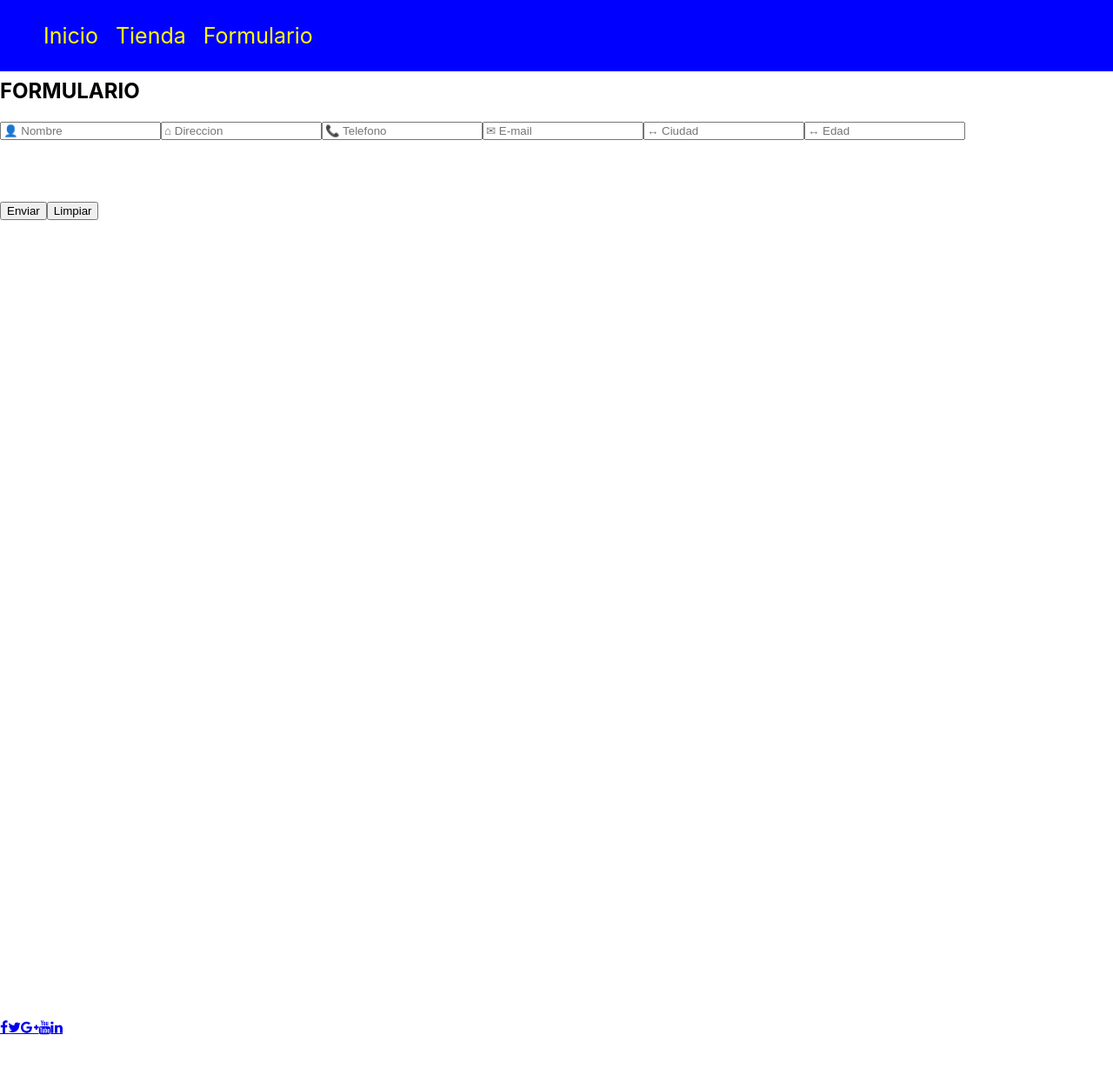
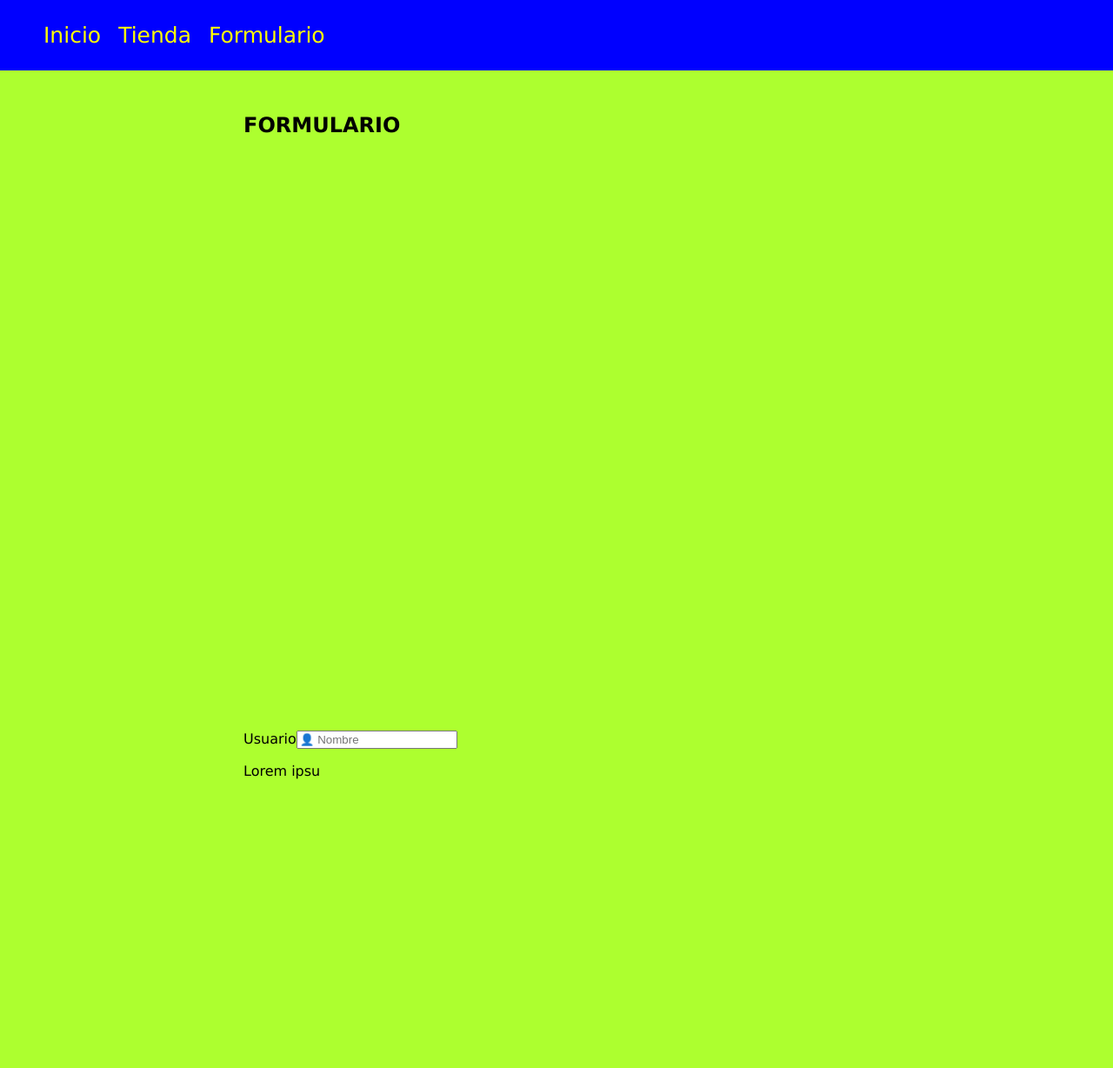
Before and after one commit to SERGIO-ANDRES-SACHEZ-OSORNO/Desarrollo-Web-PYME2, a React (Create React App) app in the folder web/: page /form in a window 1280 px wide. Shown: the top 1228 px of the page at 87% size. After the commit the page ends 896 px from the top, so only its background shows below. Built offline with nearby package versions, Linux system fonts and the light colour scheme.

Commit message:
avance en el formulario

```diff
--- a/web/src/pages/form.css
+++ b/web/src/pages/form.css
@@ -0,0 +1,14 @@
+*{
+    box-sizing: border-box;
+}
+body{
+    background: greenyellow;
+    font-family:'Lucida Sans', 'Lucida Sans Regular', 'Lucida Grande', 'Lucida Sans Unicode', Geneva, Verdana, sans-serif;
+}
+main{
+    max-width: 800px;
+    max-height: 100px;
+    width: 90%;
+    margin: auto;
+    padding: 40px;
+}
--- a/web/src/pages/form.js
+++ b/web/src/pages/form.js
@@ -3,30 +3,16 @@ import './form.css'
 import { Link } from "react-router-dom";
 <link rel="stylesheet" href="https://stackpath.bootstrapcdn.com/font-awesome/4.7.0/css/font-awesome.min.css"></link>
 const Form=() => (
-    <section>
+   <main>
+    <section id="formulario">
         <h1>FORMULARIO</h1>
-        <form class="form_registro" action="">
-            <input class="input" type="text" placeholder="&#128100; Nombre" required autofocus></input>
-            <input class="input" type="email" placeholder="&#8962; Direccion"required></input>
-            <input class="input" type="tel" placeholder="&#128222; Telefono" required></input>
-            <input class="input" type="text" placeholder="&#9993; E-mail" required></input>
-            <input class="input" type="text" placeholder="&#x2194; Ciudad" required></input>
-            <input class="input" type="text" placeholder="&#x2194; Edad" required></input>
-            <section class="btn_form">
-                <input class="btn_submit" type="submit" value="Enviar"></input>
-                <input class="btn_submit" type="reset" value="Limpiar"></input>
-            </section>
-            <section class="piepagina">
-    <section class="buttons">
-        <Link to="#" class="fa fa-facebook"></Link>
-        <Link to="#" class="fa fa-twitter"></Link>
-        <Link to="#" class="fa fa-google-plus"></Link>
-        <Link to="#" class="fa fa-youtube"></Link>
-        <Link to="#" class="fa fa-linkedin"></Link>
     </section>
-</section>
-        </form>
-    </section>
+    <form action="">
+        <label htmlFor="">Usuario</label>
+        <input type="text" placeholder="&#128100; Nombre"></input>
+        <p>Lorem ipsu</p>
+    </form>
+   </main>
 
 )
 export default Form
```
